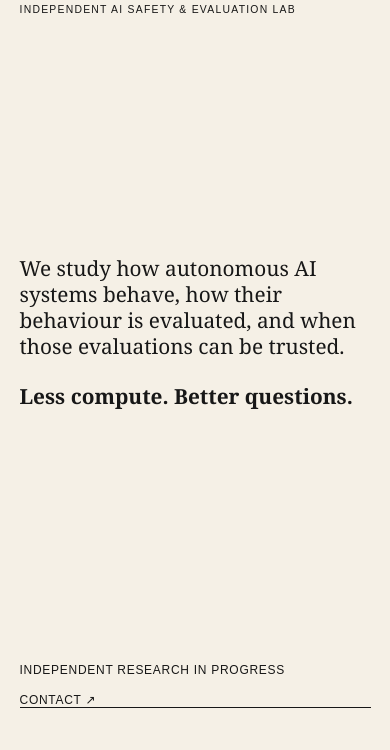
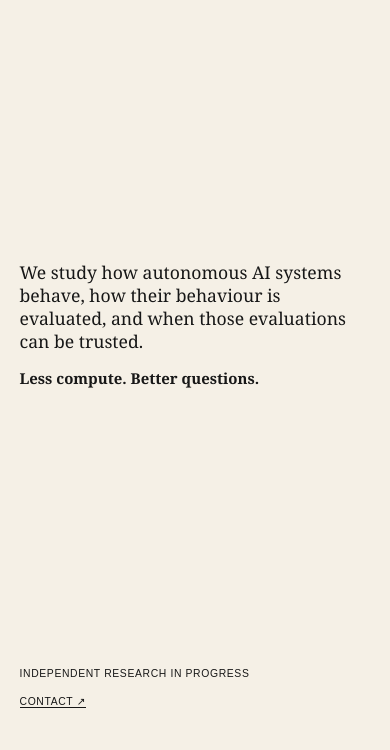
Before and after one commit to drunkenmonkey-lab/drunkenmonkey-lab.github.io, a plain HTML site: page index.html in a window 390 px wide. Shown: the part 94-844 px from the top of the page. Drawn offline with Linux system fonts and the light colour scheme.

Commit message:
Update index.html

```diff
--- a/index.html
+++ b/index.html
@@ -1,5 +1,6 @@
 <!DOCTYPE html>
 <html lang="en">
+
 <head>
   <meta charset="UTF-8">
   <meta name="viewport" content="width=device-width, initial-scale=1.0">
@@ -9,6 +10,10 @@
   <style>
     * {
       box-sizing: border-box;
+    }
+
+    html {
+      margin: 0;
     }
 
     body {
@@ -27,6 +32,8 @@
       padding: 5vh 6vw;
     }
 
+    /* MAIN TITLE */
+
     h1 {
       font-family: Arial, Helvetica, sans-serif;
       font-size: clamp(2rem, 8.3vw, 9rem);
@@ -37,34 +44,45 @@
       margin: 0;
     }
 
+    /* LAB DESCRIPTION DIRECTLY UNDER TITLE */
+
     .subtitle {
-      font-family: Arial, sans-serif;
-      font-size: clamp(0.65rem, 1vw, 0.9rem);
-      letter-spacing: 0.12em;
+      font-family: Arial, Helvetica, sans-serif;
+      font-size: clamp(0.85rem, 1.35vw, 1.15rem);
+      font-weight: 500;
+      letter-spacing: 0.10em;
       text-transform: uppercase;
-      margin-top: 1.5rem;
+      margin: 0.35rem 0 0;
     }
+
+    /* RESEARCH STATEMENT */
 
     .statement {
       max-width: 850px;
-      font-size: clamp(1.1rem, 2.6vw, 2.5rem);
-      line-height: 1.25;
+      font-size: clamp(1.1rem, 2.1vw, 2rem);
+      line-height: 1.3;
     }
 
     .statement p {
       margin: 0 0 1.5rem;
     }
 
+    /* MOTTO */
+
     .motto {
       font-weight: bold;
+      font-size: 0.85em;
     }
 
+    /* FOOTER */
+
     footer {
-      font-family: Arial, sans-serif;
+      font-family: Arial, Helvetica, sans-serif;
       font-size: 0.75rem;
       letter-spacing: 0.06em;
       display: flex;
       justify-content: space-between;
+      align-items: center;
       gap: 1rem;
     }
 
@@ -74,7 +92,14 @@
       border-bottom: 1px solid currentColor;
     }
 
+    footer a:hover {
+      opacity: 0.6;
+    }
+
+    /* MOBILE */
+
     @media (max-width: 600px) {
+
       .page {
         padding: 5vh 5vw;
       }
@@ -83,14 +108,26 @@
         font-size: 8.1vw;
       }
 
+      .subtitle {
+        font-size: 0.7rem;
+        letter-spacing: 0.06em;
+      }
+
       .statement {
-        font-size: 1.3rem;
+        font-size: 1.1rem;
+      }
+
+      .statement p {
+        margin-bottom: 1rem;
       }
 
       footer {
+        font-size: 0.65rem;
         flex-direction: column;
+        align-items: flex-start;
       }
     }
+
   </style>
 </head>
 
@@ -99,13 +136,17 @@
   <main class="page">
 
     <header>
+
       <h1>DRUNKEN MONKEY</h1>
+
       <p class="subtitle">
         Independent AI Safety & Evaluation Lab
       </p>
+
     </header>
 
     <section class="statement">
+
       <p>
         We study how autonomous AI systems behave,
         how their behaviour is evaluated,
@@ -115,11 +156,19 @@
       <p class="motto">
         Less compute. Better questions.
       </p>
+
     </section>
 
     <footer>
-      <span>INDEPENDENT RESEARCH IN PROGRESS</span>
-      <a href="mailto:write.drunkenmonkey@gmail.com">CONTACT ↗</a>
+
+      <span>
+        INDEPENDENT RESEARCH IN PROGRESS
+      </span>
+
+      <a href="mailto:write.drunkenmonkey@gmail.com">
+        CONTACT ↗
+      </a>
+
     </footer>
 
   </main>
```
